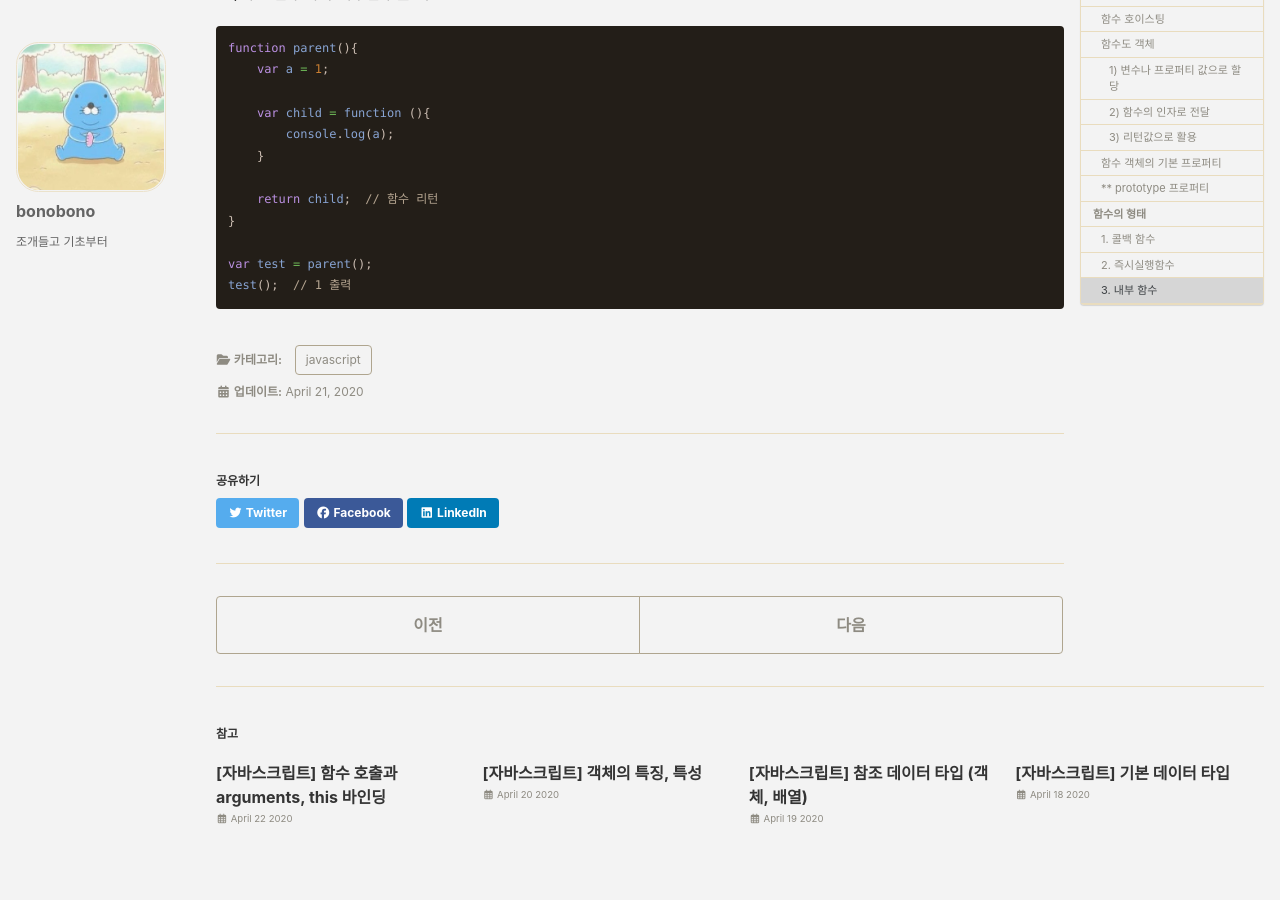
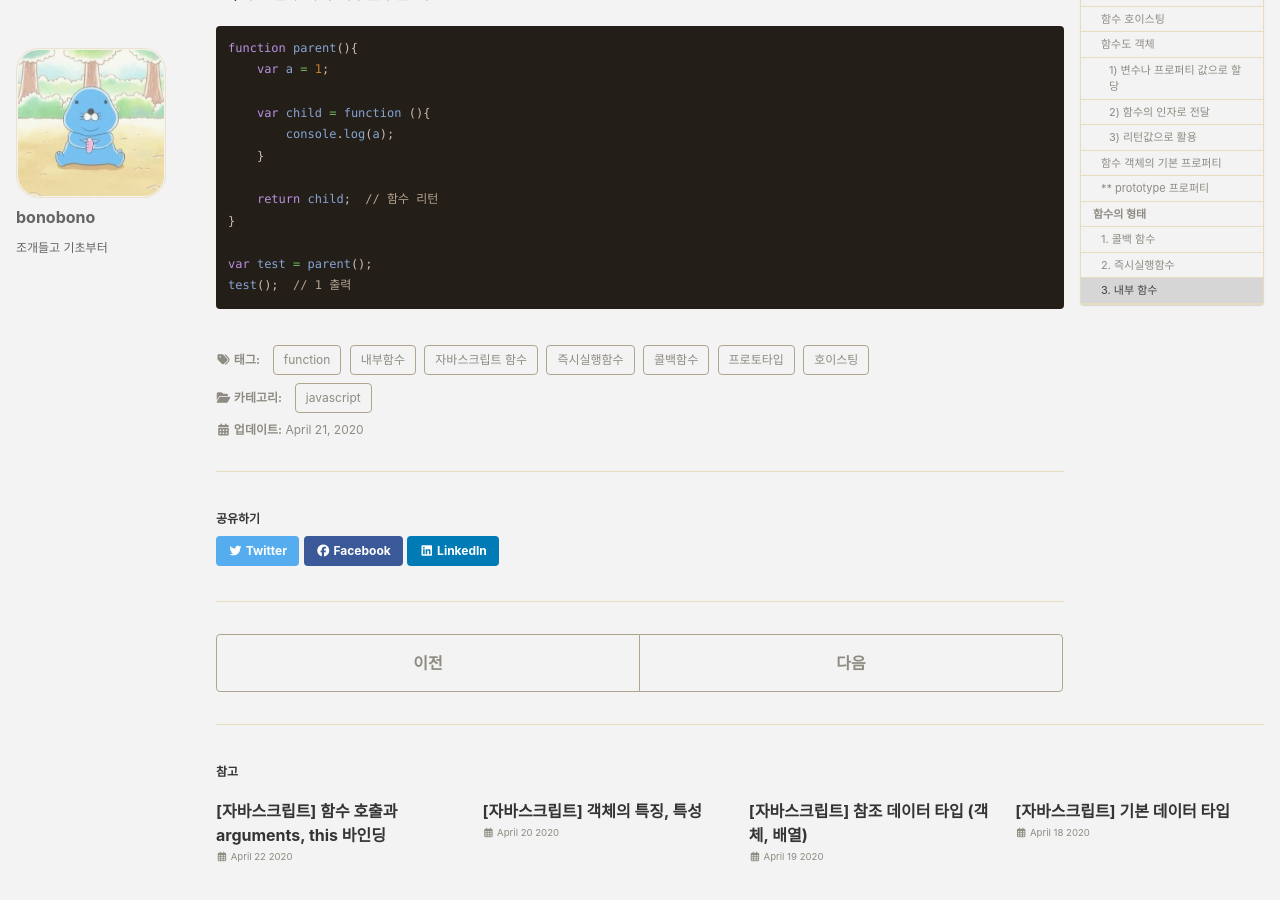
Before and after one commit to 1q1w/1q1w.github.io, a Jekyll site: the page built from _posts/InsideJavascript/2020-04-21-js_function.md, in a window 1280 px wide and 900 px high, scrolled down 8448 px. Built offline with Jekyll 4.4.1, drawn with Linux system fonts in a browser that asks for light colours; cached includes are drawn as plain includes; nearby versions of some CDN libraries; before the commit the page ends 9310 px from its top, so only the background shows below that.

Commit message:
태그추가

```diff
--- a/_posts/InsideJavascript/2020-04-21-js_function.md
+++ b/_posts/InsideJavascript/2020-04-21-js_function.md
@@ -3,6 +3,14 @@ layout: single
 title: "[자바스크립트] 함수 기초"
 categories:
   - javascript
+tag:
+  - function
+  - 자바스크립트 함수
+  - 호이스팅
+  - 프로토타입
+  - 콜백함수
+  - 즉시실행함수
+  - 내부함수
 toc: true
 toc_sticky: true
 toc_label: "On this Page"
```
Also changed, not shown: _posts/InsideJavascript/2020-04-22-js_function_this.md (+2 -0 lines).
